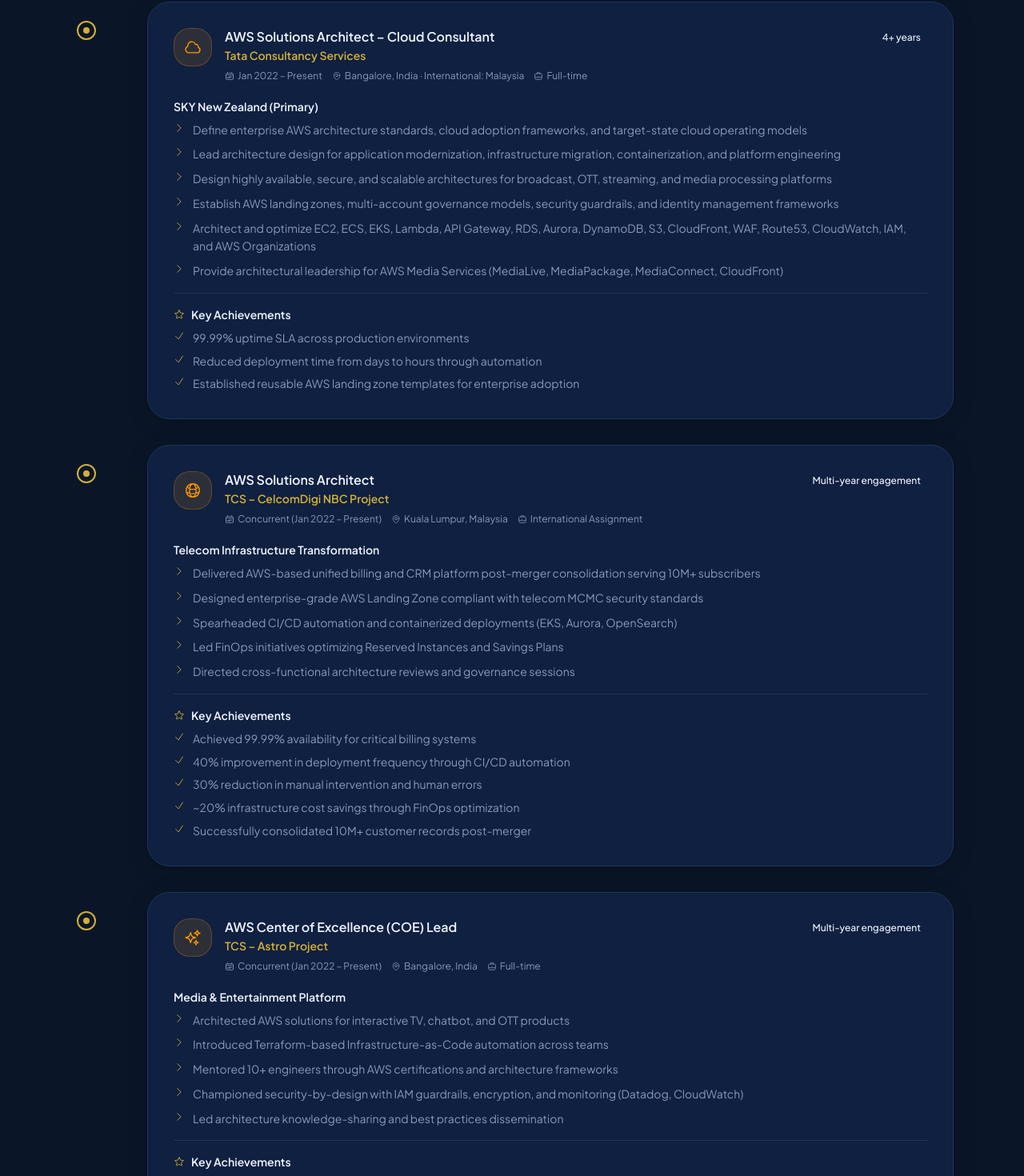
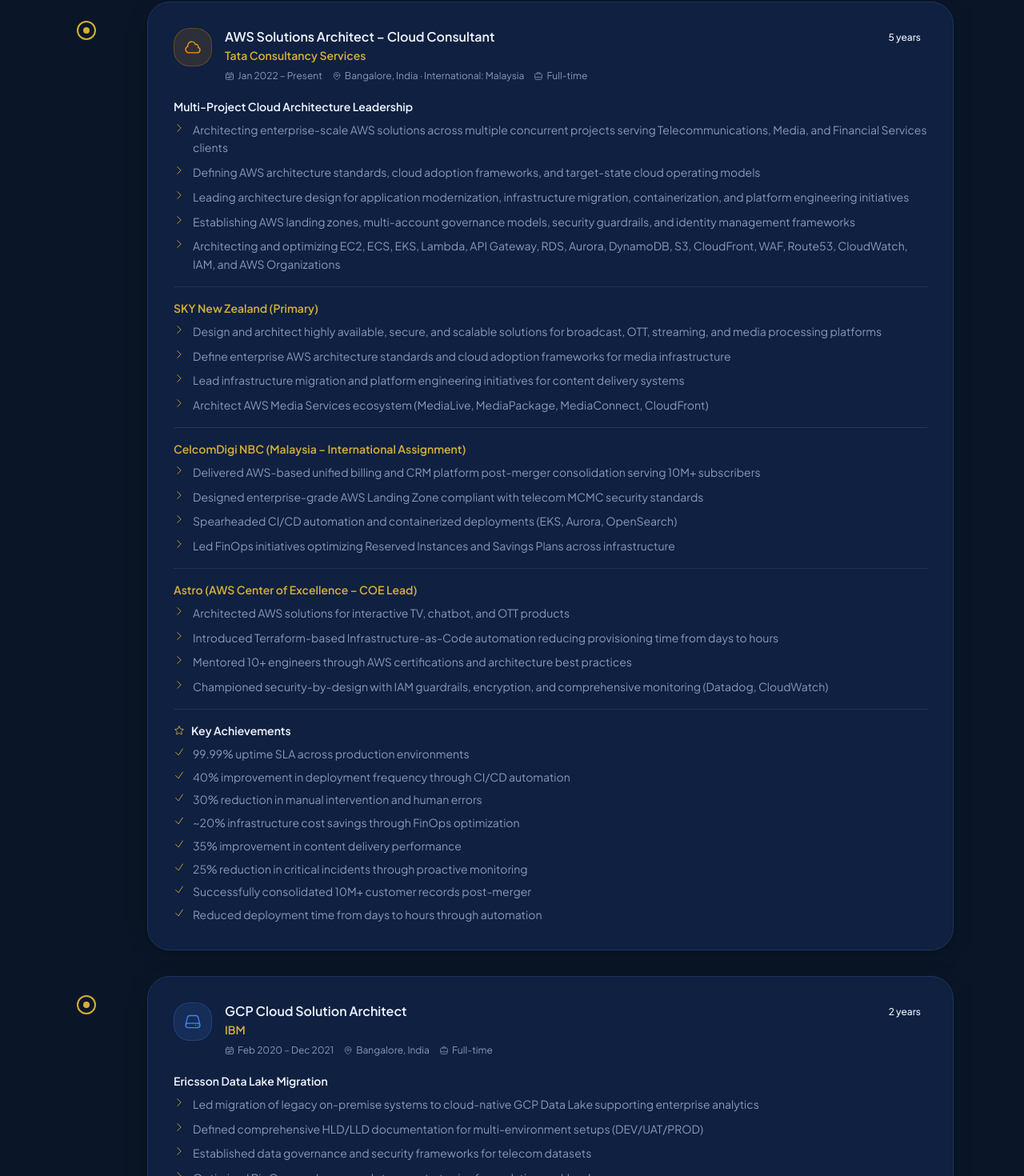
Before and after one commit to techbridgebytasleem/Tasleem_Brand_Website, a Next.js app: page / in a window 1280 px wide. Shown: the part 1160-2630 px from the top of the page at 80% size. Built offline with nearby package versions, Linux system fonts and the light colour scheme; no server answers.

Commit message:
Update experience section with new roles and achievements

```diff
--- a/src/app/components/ExperienceSection.tsx
+++ b/src/app/components/ExperienceSection.tsx
@@ -15,6 +15,10 @@
   responsibility_title?: string;
   responsibilities: string[];
   achievements?: string[];
+  projects?: {
+    name: string;
+    responsibilities: string[];
+  }[];
 }
 
 const roles: Role[] = [
@@ -22,73 +26,57 @@
     company: 'Tata Consultancy Services',
     title: 'AWS Solutions Architect – Cloud Consultant',
     dates: 'Jan 2022 – Present',
-    duration: '4+ years',
+    duration: '5 years',
     location: 'Bangalore, India · International: Malaysia',
     type: 'Full-time',
     color: '#FF9900',
     icon: 'CloudIcon',
-    responsibility_title: 'SKY New Zealand (Primary)',
+    responsibility_title: 'Multi-Project Cloud Architecture Leadership',
     responsibilities: [
-      'Define enterprise AWS architecture standards, cloud adoption frameworks, and target-state cloud operating models',
-      'Lead architecture design for application modernization, infrastructure migration, containerization, and platform engineering',
-      'Design highly available, secure, and scalable architectures for broadcast, OTT, streaming, and media processing platforms',
-      'Establish AWS landing zones, multi-account governance models, security guardrails, and identity management frameworks',
-      'Architect and optimize EC2, ECS, EKS, Lambda, API Gateway, RDS, Aurora, DynamoDB, S3, CloudFront, WAF, Route53, CloudWatch, IAM, and AWS Organizations',
-      'Provide architectural leadership for AWS Media Services (MediaLive, MediaPackage, MediaConnect, CloudFront)',
+      'Architecting enterprise-scale AWS solutions across multiple concurrent projects serving Telecommunications, Media, and Financial Services clients',
+      'Defining AWS architecture standards, cloud adoption frameworks, and target-state cloud operating models',
+      'Leading architecture design for application modernization, infrastructure migration, containerization, and platform engineering initiatives',
+      'Establishing AWS landing zones, multi-account governance models, security guardrails, and identity management frameworks',
+      'Architecting and optimizing EC2, ECS, EKS, Lambda, API Gateway, RDS, Aurora, DynamoDB, S3, CloudFront, WAF, Route53, CloudWatch, IAM, and AWS Organizations',
     ],
-    achievements: [
-      '99.99% uptime SLA across production environments',
-      'Reduced deployment time from days to hours through automation',
-      'Established reusable AWS landing zone templates for enterprise adoption',
+    projects: [
+      {
+        name: 'SKY New Zealand (Primary)',
+        responsibilities: [
+          'Design and architect highly available, secure, and scalable solutions for broadcast, OTT, streaming, and media processing platforms',
+          'Define enterprise AWS architecture standards and cloud adoption frameworks for media infrastructure',
+          'Lead infrastructure migration and platform engineering initiatives for content delivery systems',
+          'Architect AWS Media Services ecosystem (MediaLive, MediaPackage, MediaConnect, CloudFront)',
         ],
       },
       {
-    company: 'TCS – CelcomDigi NBC Project',
-    title: 'AWS Solutions Architect',
-    dates: 'Concurrent (Jan 2022 – Present)',
-    duration: 'Multi-year engagement',
-    location: 'Kuala Lumpur, Malaysia',
-    type: 'International Assignment',
-    color: '#FF9900',
-    icon: 'GlobeAltIcon',
-    responsibility_title: 'Telecom Infrastructure Transformation',
+        name: 'CelcomDigi NBC (Malaysia – International Assignment)',
         responsibilities: [
           'Delivered AWS-based unified billing and CRM platform post-merger consolidation serving 10M+ subscribers',
           'Designed enterprise-grade AWS Landing Zone compliant with telecom MCMC security standards',
           'Spearheaded CI/CD automation and containerized deployments (EKS, Aurora, OpenSearch)',
-      'Led FinOps initiatives optimizing Reserved Instances and Savings Plans',
-      'Directed cross-functional architecture reviews and governance sessions',
+          'Led FinOps initiatives optimizing Reserved Instances and Savings Plans across infrastructure',
+        ],
+      },
+      {
+        name: 'Astro (AWS Center of Excellence – COE Lead)',
+        responsibilities: [
+          'Architected AWS solutions for interactive TV, chatbot, and OTT products',
+          'Introduced Terraform-based Infrastructure-as-Code automation reducing provisioning time from days to hours',
+          'Mentored 10+ engineers through AWS certifications and architecture best practices',
+          'Championed security-by-design with IAM guardrails, encryption, and comprehensive monitoring (Datadog, CloudWatch)',
+        ],
+      },
     ],
     achievements: [
-      'Achieved 99.99% availability for critical billing systems',
+      '99.99% uptime SLA across production environments',
       '40% improvement in deployment frequency through CI/CD automation',
       '30% reduction in manual intervention and human errors',
       '~20% infrastructure cost savings through FinOps optimization',
-      'Successfully consolidated 10M+ customer records post-merger',
-    ],
-  },
-  {
-    company: 'TCS – Astro Project',
-    title: 'AWS Center of Excellence (COE) Lead',
-    dates: 'Concurrent (Jan 2022 – Present)',
-    duration: 'Multi-year engagement',
-    location: 'Bangalore, India',
-    type: 'Full-time',
-    color: '#FF9900',
-    icon: 'SparklesIcon',
-    responsibility_title: 'Media & Entertainment Platform',
-    responsibilities: [
-      'Architected AWS solutions for interactive TV, chatbot, and OTT products',
-      'Introduced Terraform-based Infrastructure-as-Code automation across teams',
-      'Mentored 10+ engineers through AWS certifications and architecture frameworks',
-      'Championed security-by-design with IAM guardrails, encryption, and monitoring (Datadog, CloudWatch)',
-      'Led architecture knowledge-sharing and best practices dissemination',
-    ],
-    achievements: [
       '35% improvement in content delivery performance',
       '25% reduction in critical incidents through proactive monitoring',
-      'Reduced provisioning time from days to hours with IaC automation',
-      'Enabled 10+ engineers to achieve AWS Solutions Architect certification',
+      'Successfully consolidated 10M+ customer records post-merger',
+      'Reduced deployment time from days to hours through automation',
     ],
   },
   {
@@ -280,6 +268,25 @@
                     </ul>
                   </div>
 
+                  {/* Projects (for TCS) */}
+                  {role.projects && role.projects.length > 0 && (
+                    <div className="mb-4 border-t border-border pt-4">
+                      {role.projects.map((project, pIdx) => (
+                        <div key={pIdx} className={pIdx > 0 ? 'mt-4 pt-4 border-t border-border/50' : ''}>
+                          <h4 className="text-sm font-semibold text-gold mb-2">{project.name}</h4>
+                          <ul className="space-y-2">
+                            {project.responsibilities.map((resp, rIdx) => (
+                              <li key={rIdx} className="flex items-start gap-2.5 text-sm text-muted-foreground leading-relaxed">
+                                <Icon name="ChevronRightIcon" size={14} className="text-gold shrink-0 mt-0.5" />
+                                {resp}
+                              </li>
+                            ))}
+                          </ul>
+                        </div>
+                      ))}
+                    </div>
+                  )}
+
                   {/* Achievements */}
                   {role.achievements && role.achievements.length > 0 && (
                     <div className="border-t border-border pt-4 mt-4">
```
Lines whose indentation alone changed are shown as unchanged.
